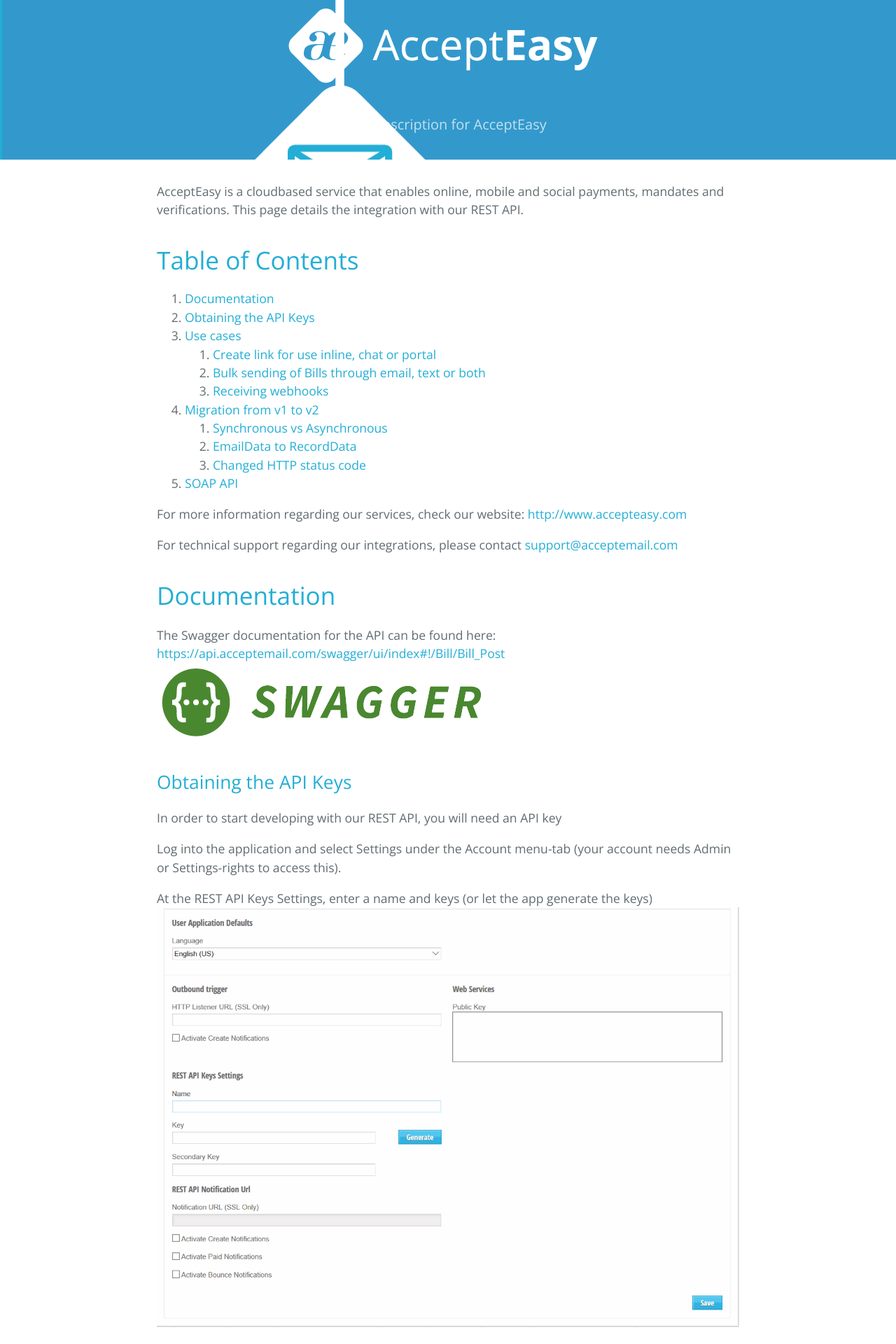
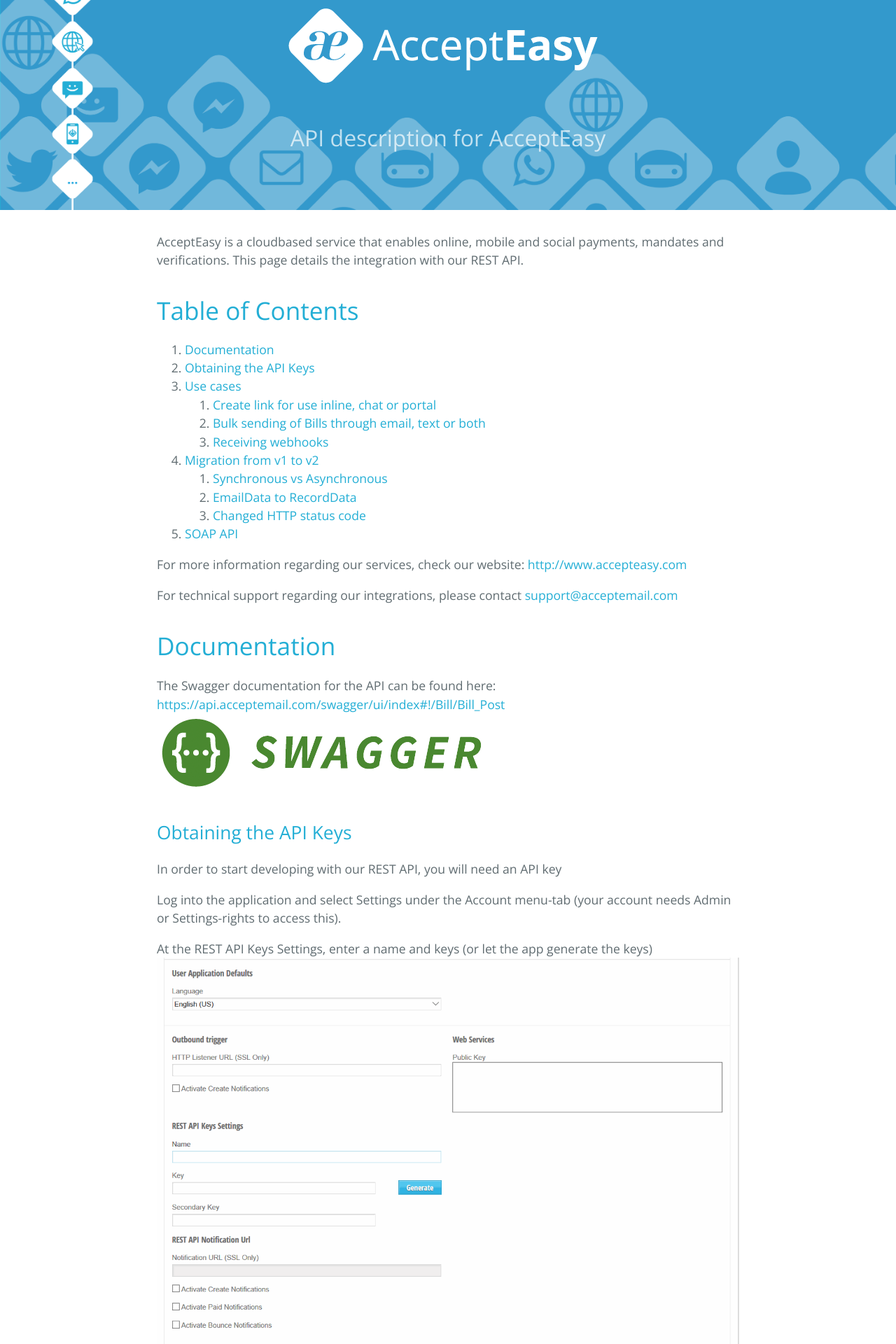
Before and after one commit to AcceptEmail/Examples, a Jekyll site: the page built from index.md, in a window 1280 px wide. Shown: the top 1920 px of the page at 70% size. Built offline with Jekyll 4.4.1, drawn with Linux system fonts in a browser that asks for light colours.

Commit message:
fixed header styling

```diff
--- a/_layouts/default.html
+++ b/_layouts/default.html
@@ -12,6 +12,14 @@
     <style>
 .page-header {
   background-image: url('/Examples/assets/background.png');
+    background-repeat: no-repeat;
+    background-position: bottom 0px right 0px;
+    background-size: 100%;
+    height: 300px;
+}
+
+.project-tagline {
+    font-size: 2rem;
 }
   </style>
   </head>
```
